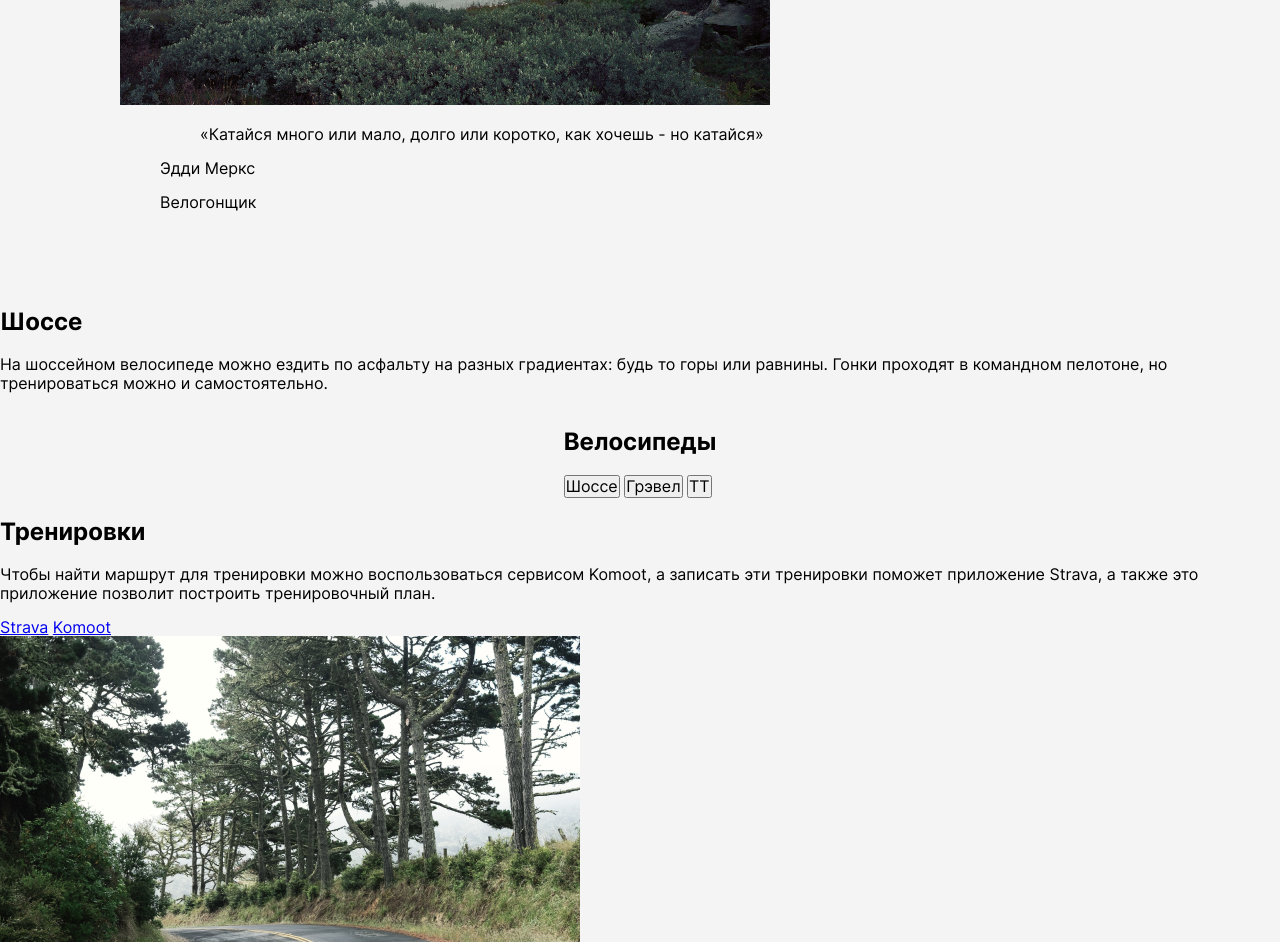
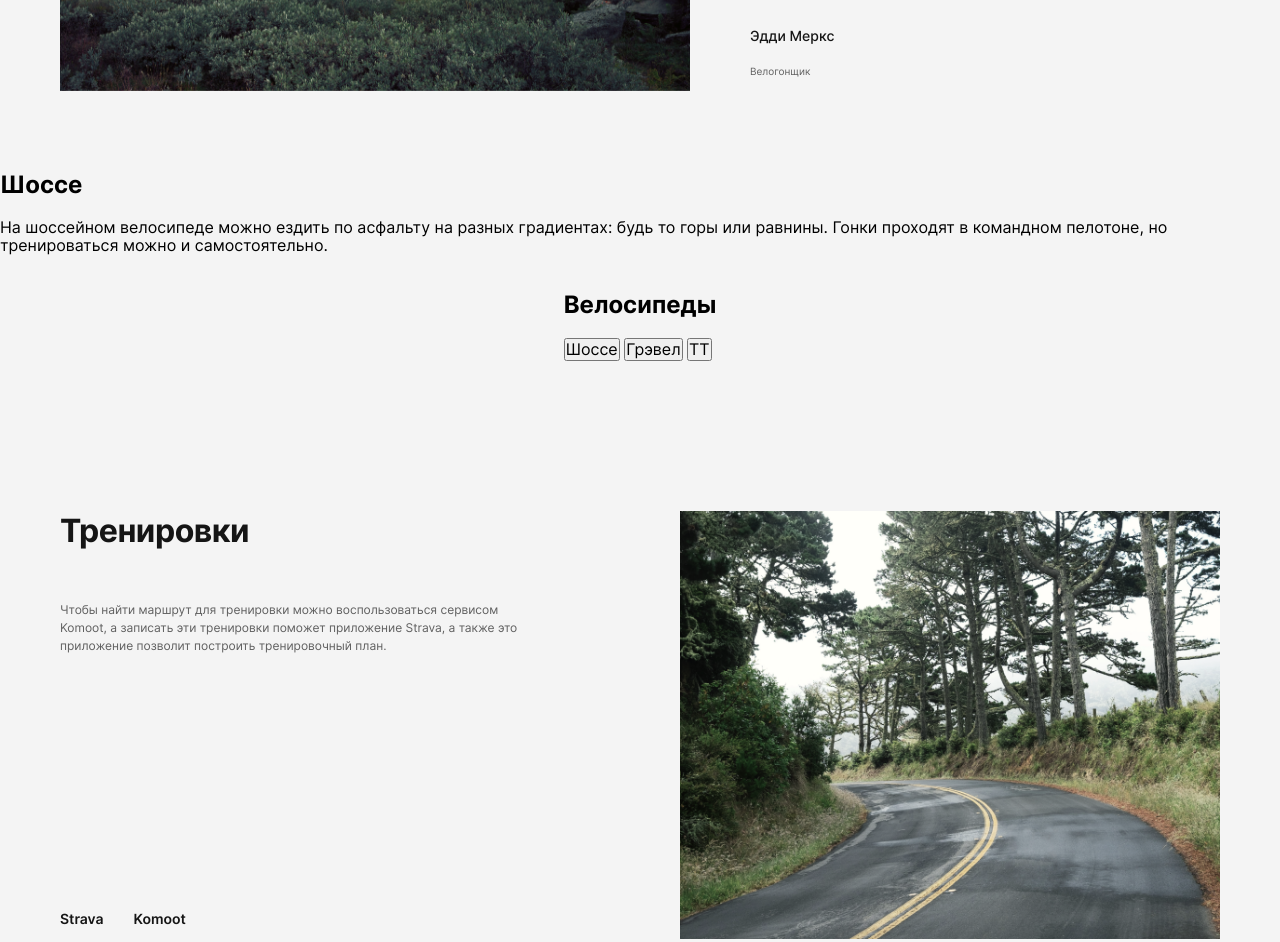
Before and after one commit to yakovsamsonov/bicycle, a website built with webpack: page src/index.html in a window 1280 px wide. Shown: the part 700-1642 px from the top of the page. Built offline with nearby package versions, Linux system fonts and the light colour scheme.

Commit message:
Feat: quote section

```diff
--- a/src/blocks/content/content.scss
+++ b/src/blocks/content/content.scss
@@ -1,3 +1,3 @@
 .content {
-  @include flex(column, center, center, 0px)
+  @include flex(column, center, center)
 }
--- a/src/blocks/header/header.scss
+++ b/src/blocks/header/header.scss
@@ -1,6 +1,10 @@
 .header {
   @extend %limitedWidthSection;
+  position: sticky;
+  top: 0px;
+  background-color: $lightBackground;
   padding: 28px $horizontalPadding;
+
   float: right;
 
   &__link-box {
@@ -8,6 +12,6 @@
   }
 
   &__link {
-    @extend %textLinkStyle;
+    @extend %textHeaderLink;
   }
 }
--- a/src/blocks/page/page.scss
+++ b/src/blocks/page/page.scss
@@ -1,5 +1,5 @@
 .page {
-  @include flex(column, center, center, 0px);
+  @include flex(column, center, center);
   font-family: $fontFamily;
   background-color: $lightBackground;
   min-width: 304px;
--- a/src/blocks/quote/quote.scss
+++ b/src/blocks/quote/quote.scss
@@ -1,4 +1,82 @@
 .quote {
   @extend %limitedWidthSection;
-  padding: $verticalLargePadding $horizontalPadding $verticalPadding;
+  @include flex(row, center, stretch, 80px);
+  padding: $verticalLargePadding $horizontalLargePadding $verticalPadding;
+
+  @media screen and (max-width: $tabletToDesktopWidth) {
+    padding: $verticalLargePadding $horizontalPadding $verticalPadding;
+    gap: 60px;
+  }
+
+  @media screen and (max-width: $mobileToTabletWidth) {
+    @include flex(column, center, center, 40px);
+    padding: calc($decorativeLineOffset + $verticalPaddingMobile) $horizontalPaddingMobile $verticalPaddingMobile;
+  }
+
+  &__image-box {
+    display: block;
+    max-width: 650px;
+    min-width: 284px;
+    position: relative;
+
+    &::before {
+      content: " ";
+      display: none;
+      position: relative;
+      top: calc(-1 * $decorativeLineOffset);
+      width: 100%;
+      border-top: 1px solid #E3E3E3;
+
+      @media screen and (max-width: $mobileToTabletWidth) {
+        display: block;
+      }
+    }
+  }
+
+  &__image {
+    display: block;
+    width: 100%;
+    object-fit: scale-down;
+  }
+
+  &__text-box {
+    @include flex(column, space-between, flex-start);
+    @extend %zeroSpaces;
+    max-width: 470px;
+
+    @media screen and (max-width: $mobileToTabletWidth) {
+      gap: 40px;
+    }
+  }
+
+  &__text {
+    @extend %importantTextFont;
+  }
+
+  &__text-author {
+    @extend %commonText;
+    font-weight: 500;
+    font-size: 20px;
+    min-height: 32px;
+    vertical-align: top;
+
+    @media screen and (max-width: $tabletToDesktopWidth) {
+      font-size: 14px;
+      line-height: 22px;
+    }
+  }
+
+  &__text-author-info {
+    @extend %mainTextFont;
+    font-size: 16px;
+    margin-top: 6px;
+    min-height: 28px;
+    vertical-align: top;
+
+    @media screen and (max-width: $tabletToDesktopWidth) {
+      font-size: 10px;
+      line-height: 16px;
+    }
+  }
+
 }
--- /dev/null
+++ b/src/blocks/training/training.scss
@@ -0,0 +1,51 @@
+.training {
+  @extend %limitedWidthSection;
+  @include flex(row, center, stretch, 160px);
+  padding: 150px $horizontalLargePadding $verticalLargePadding;
+
+  @media screen and (max-width: $tabletToDesktopWidth) {
+    padding: 150px $horizontalPadding $verticalLargePadding;
+  }
+
+  @media screen and (max-width: $mobileToTabletWidth) {
+    @include flex(column, center, center, 40px);
+    padding: $verticalPaddingMobile $horizontalPaddingMobile 60px;
+  }
+
+  &__text-box {
+    @include flex(column, space-between, flex-start, 50px);
+    max-width: 460px;
+  }
+
+  &__image-box {
+    display: block;
+    max-width: 580px;
+    min-width: 284px;
+  }
+
+  &__image {
+    display: block;
+    width: 100%;
+    object-fit: scale-down;
+  }
+
+  &__title {
+    @extend %headerFont;
+
+  }
+
+  &__text {
+    @extend %mainTextFont;
+    flex: 1;
+  }
+
+  &__links-box {
+    @include flex(row, flex-start, center, 30px);
+  }
+
+  &__link {
+    @extend %textRegularLink;
+    vertical-align: top;
+    min-height: 28px;
+  }
+}
--- a/src/pages/index.scss
+++ b/src/pages/index.scss
@@ -8,3 +8,4 @@
 
 @import "../blocks/header/header.scss";
 @import "../blocks/quote/quote.scss";
+@import "../blocks/training/training.scss";
--- a/src/root.scss
+++ b/src/root.scss
@@ -1,29 +1,52 @@
+
+$tabletToDesktopWidth: 1439px;
+$mobileToTabletWidth: 767px;
 
 $lightBackground: #f4f4f4;
 $darkBackground: #333333;
 $lightGreen: #24B47E;
 $darkGreen: #319E75;
 
-
+$fontStyle: normal;
 $fontFamily: 'Inter', 'Arial', sans-serif;
+$letterSpacing: -0.5px;
+$fontMainColor: #151515;
+$fontSecondaryColor: #222222;
 $linkHoverOpacity: 0.75;
 
-$horizontalPadding: 120px;
+$horizontalLargePadding: 120px;
+$horizontalPadding: 60px;
 $horizontalPaddingMobile: 18px;
+$verticalLargePadding: 120px;
 $verticalPadding: 60px;
-$verticalLargePadding: 120px;
+$verticalPaddingMobile: 40px;
 
-@mixin flex($flex-direction, $justify-content, $align-items, $gap) {
+$decorativeLineOffset: 20px;
+
+$customCursor: url("../images/icons/pointer.svg"), pointer;
+
+
+
+@mixin flex($flex-direction, $justify-content, $align-items, $gap: 0) {
   display: flex;
   flex-direction: $flex-direction;
   justify-content: $justify-content;
   align-items: $align-items;
-  gap: $gap;
+  @if $gap != 0 {
+    gap: $gap;
+  }
+
 }
 
 %zeroSpaces {
-  margin: 0;
-  padding: 0;
+  margin-top: 0;
+  margin-left: 0;
+  margin-right: 0;
+  margin-bottom: 0;
+  padding-top: 0;
+  padding-left: 0;
+  padding-right: 0;
+  padding-bottom: 0;
 }
 
 %limitedWidthSection {
@@ -32,22 +55,59 @@ $verticalLargePadding: 120px;
   width: 100%;
 }
 
-%headerFontStyle {
-  font-style: normal;
+%commonText {
+  @extend %zeroSpaces;
+  color: $fontMainColor;
+  font-style: $fontStyle;
+}
+
+%headerFont {
+  @extend %commonText;
+  letter-spacing: $letterSpacing;
   font-weight: 700;
   font-size: 55px;
   line-height: 60px;
-  letter-spacing: -0.5px;
-  color: #151515;
+
+  @media screen and (max-width: $tabletToDesktopWidth) {
+    font-size: 32px;
+    line-height: 40px;
+  }
 }
 
-%textLinkStyle {
+%importantTextFont {
+  @extend %commonText;
+  letter-spacing: $letterSpacing;
+  font-weight: 600;
+  font-size: 34px;
+  line-height: 44px;
+
+  @media screen and (max-width: $tabletToDesktopWidth) {
+    font-size: 23px;
+    line-height: 29px;
+  }
+}
+
+%mainTextFont {
+  @extend %zeroSpaces;
+  font-weight: 400;
+  font-size: 18px;
+  color: $fontSecondaryColor;
+  opacity: 0.7;
+
+  @media screen and (max-width: $tabletToDesktopWidth) {
+    font-size: 12px;
+    line-height: 18px;
+  }
+}
+
+%commonLink {
+  @extend %commonText;
   text-decoration: none;
   opacity: 1;
   transition: opacity .3s;
 
   &:hover {
-    cursor: pointer;
+    cursor: $customCursor;
     opacity: $linkHoverOpacity;
   }
 
@@ -56,6 +116,36 @@ $verticalLargePadding: 120px;
   }
 }
 
+%textHeaderLink {
+  @extend %commonLink;
+  font-weight: 500;
+  font-size: 14px;
+  line-height: 18px;
+
+  @media screen and (max-width: $tabletToDesktopWidth) {
+    font-size: 18px;
+  }
+}
+
+%textRegularLink {
+  @extend %commonLink;
+  font-weight: 600;
+  font-size: 18px;
+
+  &_disabled {
+    font-weight: 400;
+    opacity: 0.75;
+
+    &:hover {
+      opacity: 0.6;
+    }
+  }
+
+  @media screen and (max-width: $tabletToDesktopWidth) {
+    font-size: 14px;
+  }
+}
+
 %buttonLinkStyle {
   display: block;
   text-decoration: none;
--- a/src/vendor/fonts.css
+++ b/src/vendor/fonts.css
@@ -2,6 +2,7 @@
   src: url("./fonts/Inter/Inter-Bold.woff2") format("woff2"),
     url("./fonts/Inter/Inter-Bold.woff") format("woff");
   font-family: "Inter";
+  font-style: normal;
   font-weight: 700; /*Bold https://developer.mozilla.org/en-US/docs/Web/CSS/font-weight */
 }
 
@@ -9,6 +10,7 @@
   src: url("./fonts/Inter/Inter-SemiBold.woff2") format("woff2"),
     url("./fonts/Inter/Inter-SemiBold.woff") format("woff");
   font-family: "Inter";
+  font-style: normal;
   font-weight: 600; /*Semi Bold*/
 }
 
@@ -16,6 +18,7 @@
   src: url("./fonts/Inter/Inter-Medium.woff2") format("woff2"),
     url("./fonts/Inter/Inter-Medium.woff") format("woff");
   font-family: "Inter";
+  font-style: normal;
   font-weight: 500; /*Medium*/
 }
 
@@ -23,5 +26,6 @@
   src: url("./fonts/Inter/Inter-Regular.woff2") format("woff2"),
     url("./fonts/Inter/Inter-Regular.woff") format("woff");
   font-family: "Inter";
+  font-style: normal;
   font-weight: 400; /*Normal*/
 }
```
